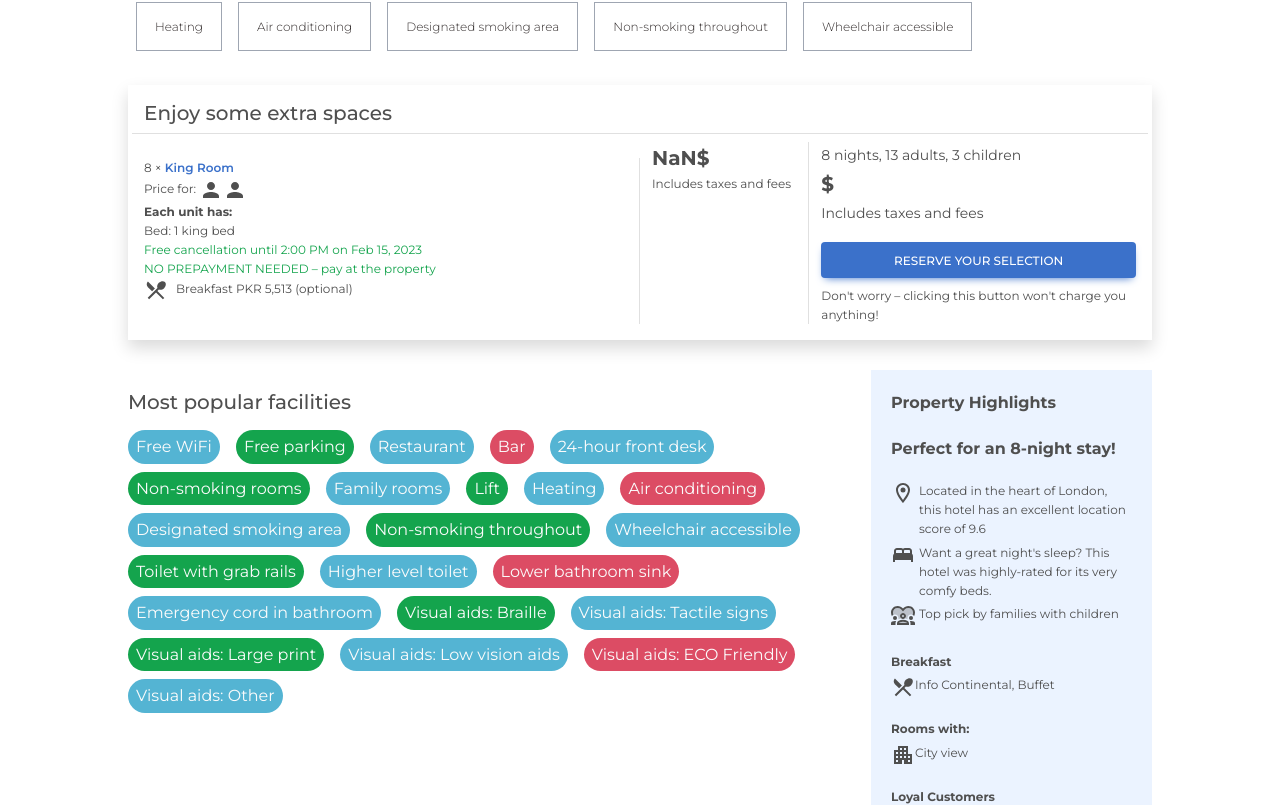
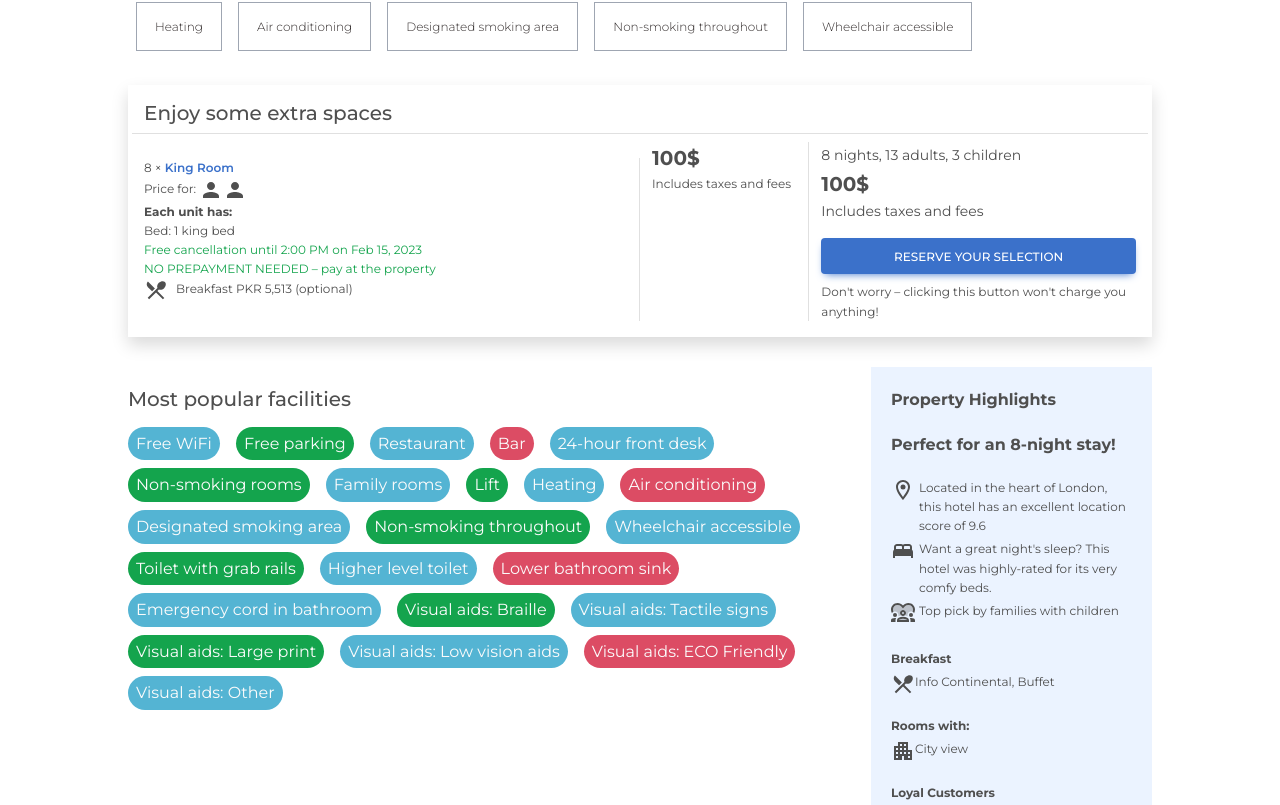
Before and after one commit to SohaibShahzad/desalis.github.io, a React (Create React App) app: page /hotel in a window 1280 px wide. Shown: the part 855-1660 px from the top of the page. Built offline with nearby package versions, Linux system fonts and the light colour scheme; a web font is replaced by a local one.

Commit message:
Hotel and parking done

```diff
--- a/src/Components/Card/Card.jsx
+++ b/src/Components/Card/Card.jsx
@@ -20,6 +20,8 @@ const Card = (props) => {
     hotel_rating,
     hotel_description,
     hotel_photo,
+    parking_total_slots,
+    parking_booked_slots,
     hotel_city,
     hotel_country,
   } = props.item;
--- a/src/Pages/hotel/Hotel.jsx
+++ b/src/Pages/hotel/Hotel.jsx
@@ -55,6 +55,9 @@ const Hotel = () => {
   }
 
   // const days = dayDifference(dates[0].endDate, dates[0].startDate);
+  // Calculating available parking slots
+  let availableParkingSlots =
+    selected_hotel.parking_total_slots - selected_hotel.parking_booked_slots;
 
   const handleOpen = (i) => {
     setSlideNumber(i);
@@ -87,6 +90,7 @@ const Hotel = () => {
       "https://images.pexels.com/photos/1001965/pexels-photo-1001965.jpeg?auto=compress&cs=tinysrgb&w=600",
     ],
     title: "Hotel Pod Roza",
+    price: "100",
     desc: "Hotel Pod Roza is located in the heart of Krakow, just 100 metres from the Main Market Square. It offers air-conditioned rooms with free Wi-Fi and satellite TV. The rooms at the Pod Roza are classically decorated with warm colours. Each comes with a private bathroom with a shower. Some rooms have a balcony. The hotel’s restaurant serves Polish and international cuisine. Guests can enjoy a drink at the bar. The Pod Roza is situated just 200 metres from the Wawel Royal Castle. The Main Railway Station is 1.5 km away. The hotel offers a 24-hour front desk service. Free public parking is available nearby.",
     facilities: [
       "Free WiFi",
@@ -258,10 +262,10 @@ const Hotel = () => {
 
                 <div className="col-2 border-end">
                   <div className="fw-bolder fs-5">
-                    {selected_hotel
-                      ? selected_hotel.price + 50
-                      : "PKR 4,181,121"}
-                    $
+                    {selected_hotel.price
+                      ? selected_hotel.price + 20
+                      : data.price}
+                    ${availableParkingSlots ? "+5$" : ""}
                   </div>
                   <div style={{ fontSize: "12px" }}>
                     Includes taxes and fees
@@ -271,10 +275,15 @@ const Hotel = () => {
                 <div className="col-4">
                   <small>8 nights, 13 adults, 3 children</small>{" "}
                   <div className="fw-bolder fs-5">
-                    {selected_hotel ? selected_hotel.price : data.cheapestPrice}
-                    $
-                  </div>{" "}
-                  <small>Includes taxes and fees</small>
+                    {selected_hotel.price ? selected_hotel.price + 20 : data.price}$
+                    {availableParkingSlots ? "+5$" : ""}
+                  </div>
+                  <small className="d-block">Includes taxes and fees</small>
+                  {availableParkingSlots ? (
+                    <small className="d-block">Extra 5$ for parking</small>
+                  ) : (
+                    ""
+                  )}
                   <button className="btn btn-primary mt-3 w-100 mb-2">
                     Reserve your selection
                   </button>
@@ -388,7 +397,10 @@ const Hotel = () => {
                 selected_hotel.name
                   ? selected_hotel.name
                   : selected_hotel.hotel_name
+                  ? selected_hotel.hotel_name
+                  : data.title
               }
+              key={item.name}
             />
           );
         })}
```
